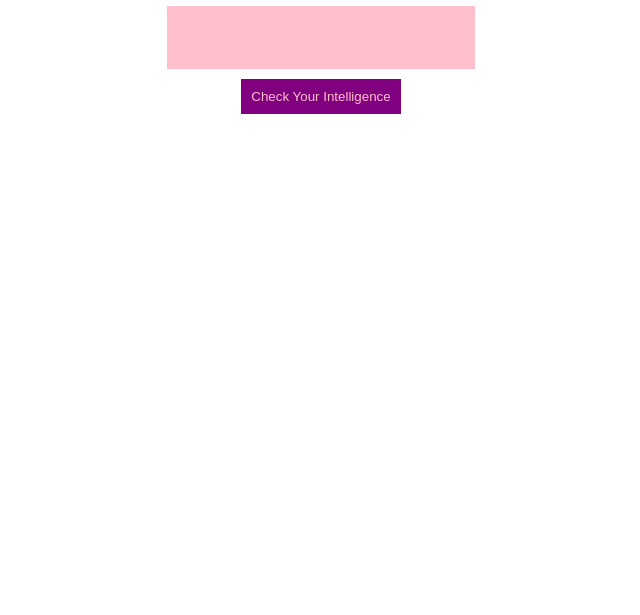
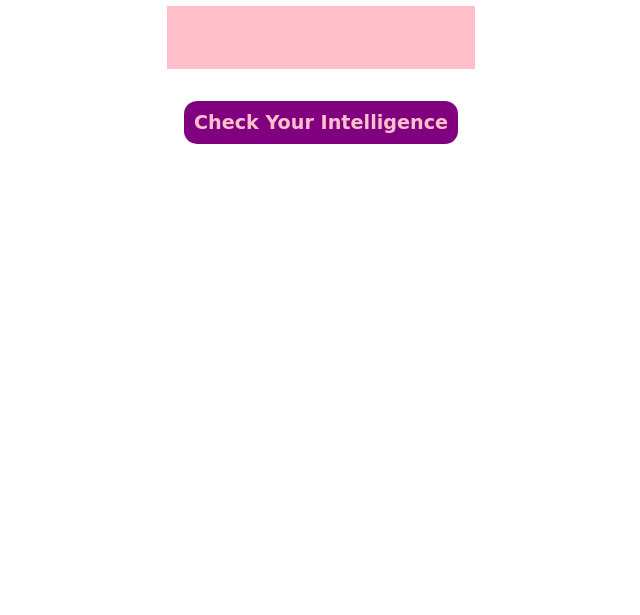
Before and after one commit to ammarazahid/Intelligence-Calculator, a plain HTML site: page index.html in a window 1280 px wide. Shown: the part 185-800 px from the top of the page, without its empty margins (319-959 px from the left). Drawn offline with Linux system fonts and the light colour scheme.

Commit message:
Add files via upload

```diff
--- a/script.js
+++ b/script.js
@@ -108,6 +108,6 @@ function check() {
     if (name == false) {
         alert("Please Enter Your Name");
     } else {
-        alert(intelligence[randomIndex]);
+       alert(intelligence[randomIndex]);
     }
 }
--- a/style.css
+++ b/style.css
@@ -29,7 +29,11 @@ button{
     background-color: purple;
     color: pink;
     padding: 10px;
-    margin: 10px;
+    margin: 32px;
+    font-size: larger;
+    font-weight: bold;
+    font-family: cursive;
+    border-radius: 13px;
 }
 
 
```
